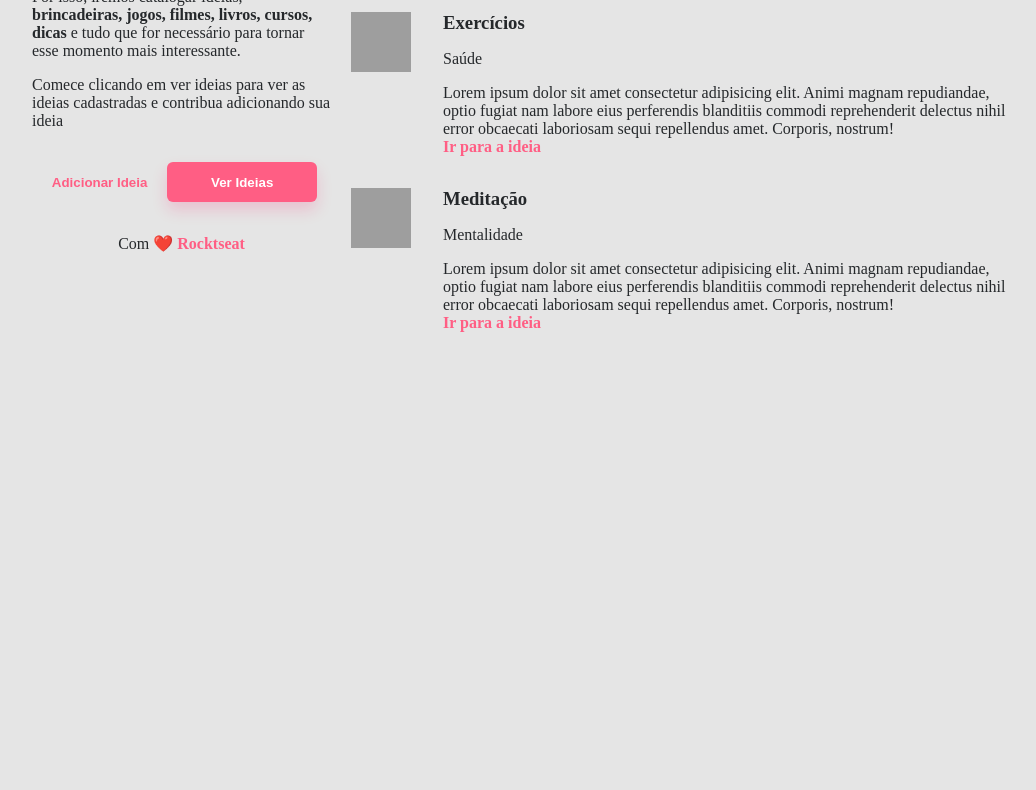
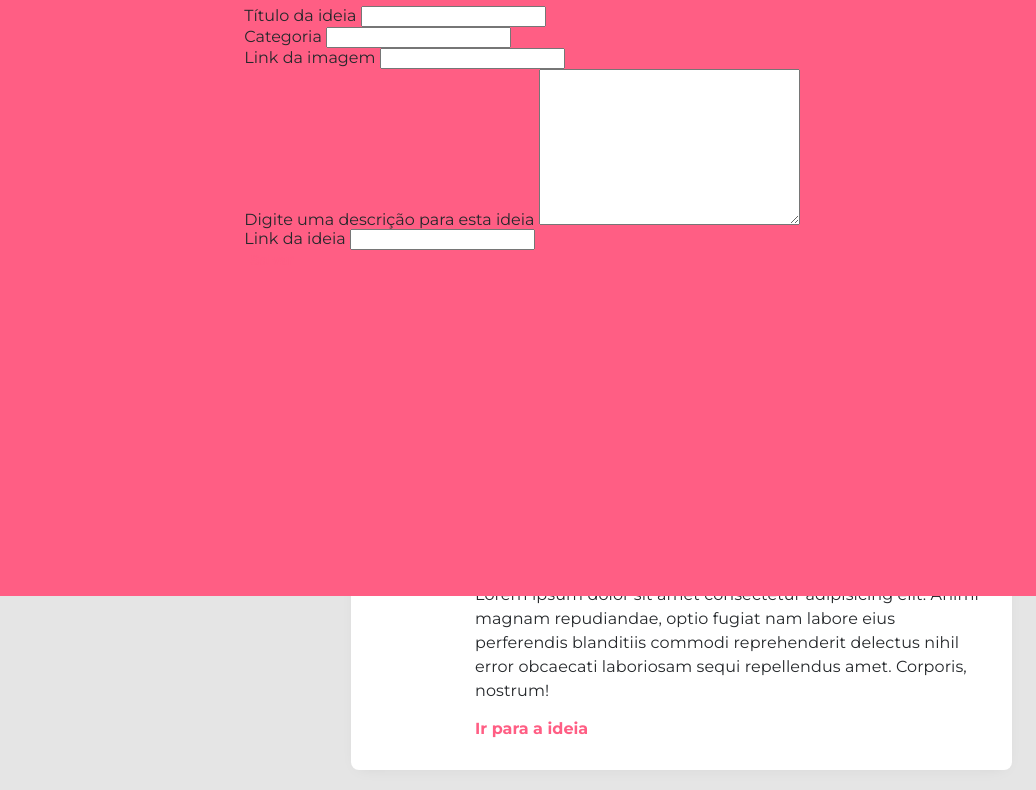
Before and after one commit to Leandro616/workdev-casa-criativa, a plain HTML site: page index.html in a window 1280 px wide. Shown: the part 204-994 px from the top of the page, without its empty margins (118-1154 px from the left). Before the commit the page ends 800 px from the top, so only its background shows below. Drawn offline with Linux system fonts and the light colour scheme; grey boxes are pictures that could not be loaded.

Commit message:
modificado os arquivos index.html e styles.css

```diff
--- a/css/styles.css
+++ b/css/styles.css
@@ -1,6 +1,8 @@
 body {
     background: #e5e5e5;
     color: #25282b;
+
+    font-family: 'Montserrat', 'sans-serif';
 
     margin: 0;
 }
@@ -17,6 +19,12 @@ a {
 
 a:hover {
     text-decoration: underline;
+}
+
+p, .description {
+    font-size: 16px;
+    line-height: 24px;
+    letter-spacing: 0.1px;
 }
 
 
@@ -50,7 +58,10 @@ button {
 
     border: none;
 
+    font-size: 14px;
     font-weight: bold;
+    line-height: 18px;
+    letter-spacing: 0.2px;
 
     cursor: pointer;
     outline: none;
@@ -78,11 +89,30 @@ button.fat:hover {
 
 footer {
     text-align: center;
+
+    font-size: 14px;
+    font-weight: 400;
+    line-height: 18px;
+    letter-spacing: 0.2px;
+
+    color: #777;
+}
+
+footer a {
+    opacity: 0.7;
 }
 
 .idea {
     display: flex;
+
+    border-radius: 8px;
+    box-shadow: 0 4px 16px -8px rgba(1, 1, 1, 0.1);
+    background-color: #fff;
+
+    padding: 32px;
     margin-bottom: 32px;
+
+
 }
 
 .idea img {
@@ -95,3 +125,36 @@ footer {
 .idea h3 {
     margin: 0;
 }
+
+.idea p {
+    margin: 8px 0;
+    color: #777;
+}
+
+.idea .description {
+    margin: 16px 0;
+}
+
+#modal {
+    background: #ff5e84;
+
+    position: absolute;
+    top: 0;
+
+    width: 100vw;
+    height: 100vh;
+
+    display: flex;
+    justify-content: center;
+
+}
+
+#modal .content {
+    margin-top: 128px;
+}
+
+#modal .content h1 {
+    text-align: center;
+
+    text-transform: uppercase;
+}
--- a/index.html
+++ b/index.html
@@ -4,6 +4,9 @@
         <meta charset="utf-8">
         <title>Casa Criativa</title>
         <link rel="stylesheet" href="css/styles.css">
+        <link rel="preconnect" href="https://fonts.gstatic.com">
+        <link href="https://fonts.googleapis.com/css2?family=Montserrat:wght@300;400;600;700;900&display=swap"
+                rel="stylesheet">
     </head>
     <body>
 
@@ -30,7 +33,7 @@
                 </main>
 
                 <section id="buttons">
-                    <button>Adicionar Ideia</button>
+                    <button>+ Adicionar Ideia</button>
                     <button class="fat">Ver Ideias</button>
                 </section>
 
@@ -94,6 +97,44 @@
 
         </div>
 
+        <!-- Modal -->
+        <div id="modal">
+            <div class="content">
+                <h1>Nova ideia</h1>
+
+                <form action="">
+
+                    <div class="input-wrapper">
+                        <label for="titulo">Título da ideia</label>
+                        <input type="text" name="titulo">
+                    </div>
+
+                    <div class="input-wrapper">
+                        <label for="categoria">Categoria</label>
+                        <input type="text" name="categoria">
+                    </div>
+
+                    <div class="input-wrapper">
+                        <label for="imagem">Link da imagem</label>
+                        <input type="url" name="imagem">
+                    </div>
+
+                    <div class="input-wrapper">
+                        <label for="descricao">Digite uma descrição para esta ideia</label>
+                        <textarea type="text" name="descricao" cols="30" rows="10"></textarea>
+                    </div>
+
+                    <div class="input-wrapper">
+                        <label for="link">Link da ideia</label>
+                        <input type="url" name="link">
+                    </div>
+
+                    <button>Salvar</button>
+
+                </form>
+            </div>
+        </div>
+
         <script src="js/scripts.js"></script>
     </body>
 </html>
```
